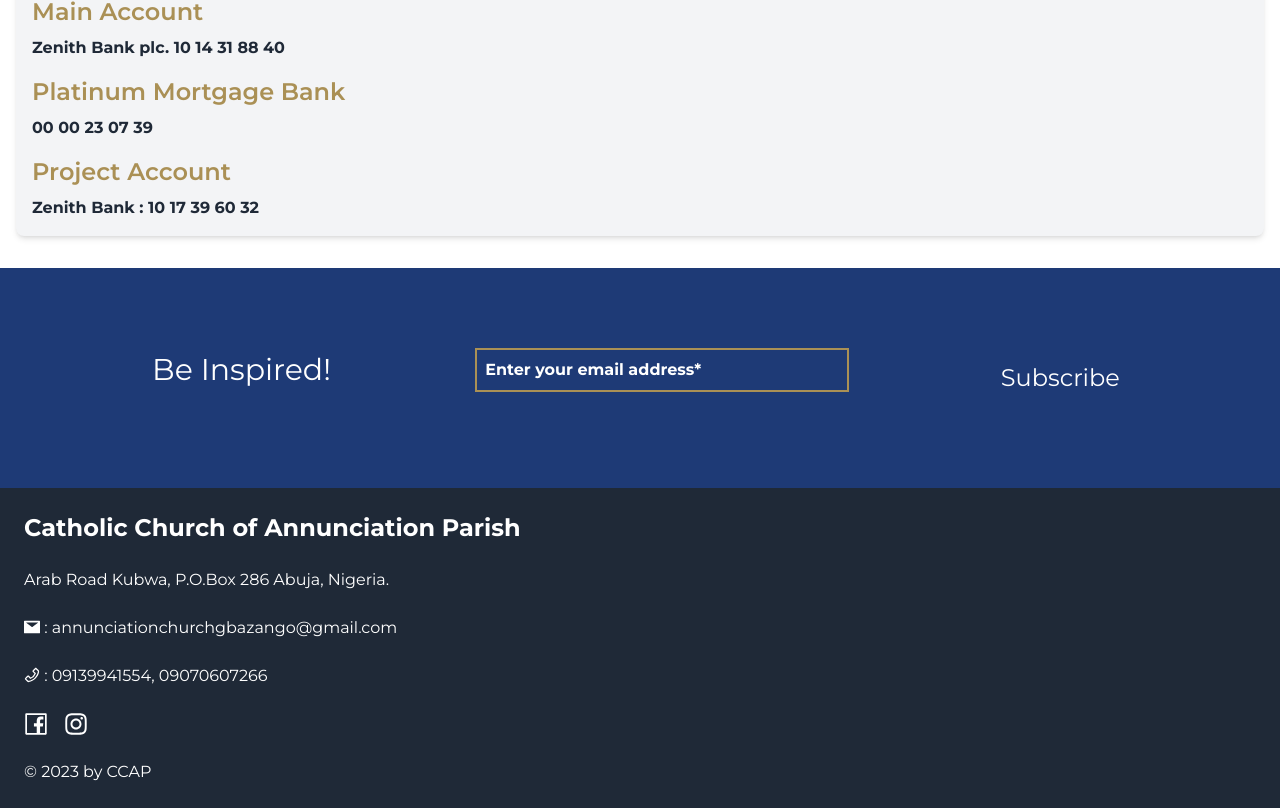
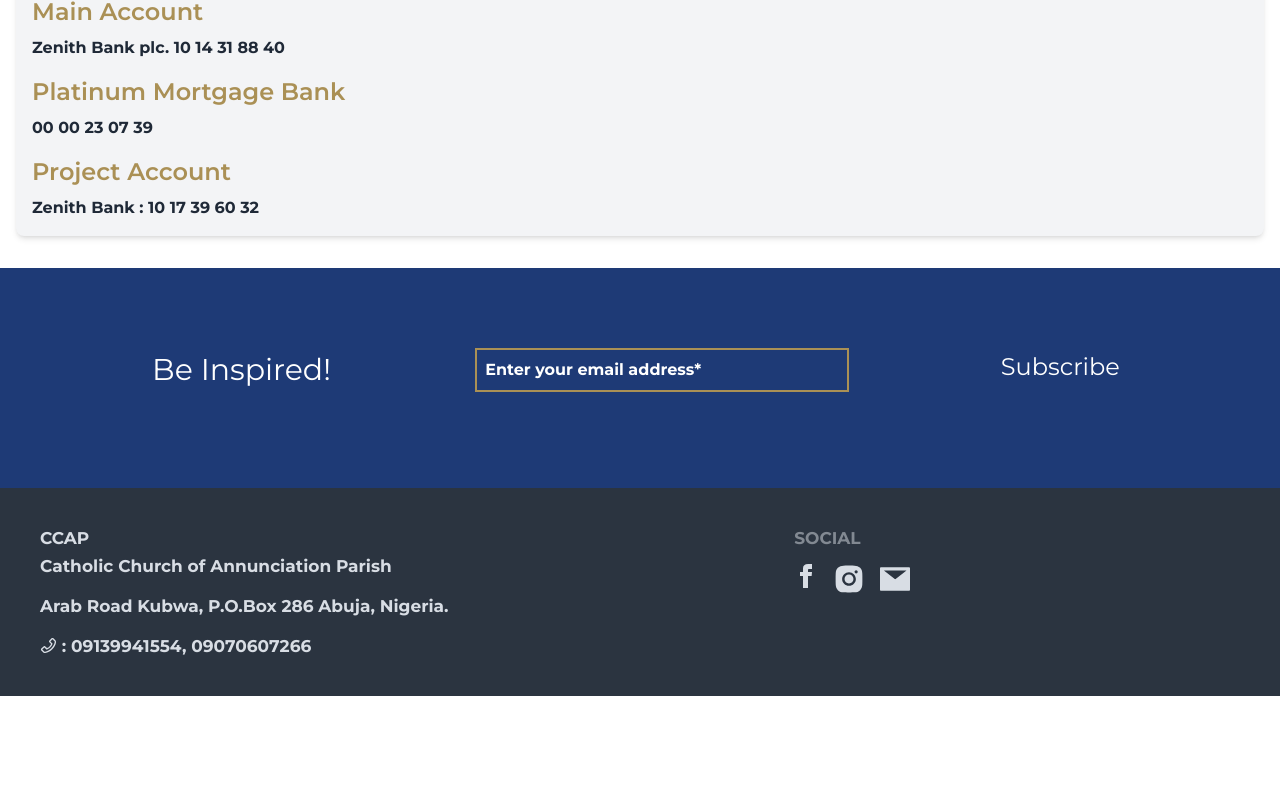
Before and after one commit to davidabuu/church-website, a Next.js app: page /donations in a window 1280 px wide. Shown: the part 488-1296 px from the top of the page. After the commit the page ends 1184 px from the top, so only its background shows below. Built offline with nearby package versions, Linux system fonts and the light colour scheme.

Commit message:
UI better

```diff
--- a/src/app/page.tsx
+++ b/src/app/page.tsx
@@ -24,7 +24,7 @@ const Page = () => {
 
       <Donations />
       <Subscribe />
-      {/* <Footer />  */}
+      <Footer />
     </div>
   );
 };
--- a/src/components/Footer.tsx
+++ b/src/components/Footer.tsx
@@ -1,37 +1,86 @@
-import {
-  FacebookOutlined,
-  InstagramOutlined,
-  MailFilled,
-  PhoneOutlined,
-} from "@ant-design/icons";
+// import {
+//   FacebookOutlined,
+//   InstagramOutlined,
+//   MailFilled,
+//   PhoneOutlined,
+// } from "@ant-design/icons";
+// import React from "react";
+
+// const Footer = () => {
+//   return (
+//     <div className="bg-gray-800 p-6">
+//       <div className="container mx-auto text-white">
+//         <h2 className="text-2xl font-bold">
+//           Catholic Church of Annunciation Parish
+//         </h2>
+//         <br></br>
+//         <p>Arab Road Kubwa, P.O.Box 286 Abuja, Nigeria.</p>
+//         <br></br>
+//         <p>
+//           <MailFilled /> : annunciationchurchgbazango@gmail.com
+//         </p>
+//         <br></br>
+//         <p>
+//           <PhoneOutlined /> : 09139941554, 09070607266
+//         </p>
+//         <br></br>
+//         <div className="flex items-center space-x-4">
+//           <FacebookOutlined className="text-2xl" />
+//           <InstagramOutlined className="text-2xl" />
+//         </div>
+//         <br></br>
+//         <p>&copy; {new Date().getFullYear()} by CCAP</p>
+//       </div>
+//     </div>
+//   );
+// };
+
+// export default Footer;
+import { InstagramFilled, MailFilled, PhoneOutlined } from "@ant-design/icons";
 import React from "react";
 
 const Footer = () => {
   return (
-    <div className="bg-gray-800 p-6">
-      <div className="container mx-auto text-white">
-        <h2 className="text-2xl font-bold">
+    <footer className="footer font-bold text-[17px] p-10 bg-neutral text-neutral-content">
+      <aside>
+        CCAP
+        <p>
           Catholic Church of Annunciation Parish
-        </h2>
-        <br></br>
-        <p>Arab Road Kubwa, P.O.Box 286 Abuja, Nigeria.</p>
-        <br></br>
-        <p>
-          <MailFilled /> : annunciationchurchgbazango@gmail.com
-        </p>
-        <br></br>
-        <p>
+          <br />
+          <br></br>
+          Arab Road Kubwa, P.O.Box 286 Abuja, Nigeria.
+          <br></br>
+          <br />
           <PhoneOutlined /> : 09139941554, 09070607266
         </p>
-        <br></br>
-        <div className="flex items-center space-x-4">
-          <FacebookOutlined className="text-2xl" />
-          <InstagramOutlined className="text-2xl" />
+      </aside>
+      <nav>
+        <header className="footer-title">Social</header>
+        <div className="grid grid-flow-col gap-4">
+          <a
+            href="https://www.facebook.com/annunciationparishkubwa/"
+            className="cursor-pointer"
+          >
+            <svg
+              xmlns="http://www.w3.org/2000/svg"
+              width="24"
+              height="24"
+              viewBox="0 0 24 24"
+              className="fill-current"
+            >
+              <path d="M9 8h-3v4h3v12h5v-12h3.642l.358-4h-4v-1.667c0-.955.192-1.333 1.115-1.333h2.885v-5h-3.808c-3.596 0-5.192 1.583-5.192 4.615v3.385z"></path>
+            </svg>
+          </a>
+
+          <a href="https://www.instagram.com/annunciation_kubwa/" className="cursor-pointer">
+            <InstagramFilled style={{ fontSize: "30px" }} />
+          </a>
+          <a href={`mailto:info@annunciationparishkubwa.com`} className="cursor-pointer">
+      <MailFilled style={{ fontSize: "30px" }} />
+    </a>
         </div>
-        <br></br>
-        <p>&copy; {new Date().getFullYear()} by CCAP</p>
-      </div>
-    </div>
+      </nav>
+    </footer>
   );
 };
 
--- a/src/components/Navbar.tsx
+++ b/src/components/Navbar.tsx
@@ -1,9 +1,7 @@
 import {
   MenuOutlined,
   PlusSquareFilled,
-  PlusCircleFilled,
-  DropboxOutlined,
-  DownOutlined,
+
   CaretDownFilled,
 } from "@ant-design/icons";
 import React, { useState, useEffect } from "react";
--- a/src/components/PiousSocieties.tsx
+++ b/src/components/PiousSocieties.tsx
@@ -1,8 +1,12 @@
-import React from "react";
+import React, { useState, useEffect } from "react";
 import LandingDiv from "./LandingDiv";
-import { Table } from "antd";
+import { Table, Spin, Input } from "antd";
 
 const PiousSocieties = () => {
+  const [data, setData] = useState<SocietyMeetings[]>([]);
+  const [searchText, setSearchText] = useState<string>("");
+  const [filteredData, setFilteredData] = useState<SocietyMeetings[]>([]);
+
   interface SocietyMeetings {
     name: string;
     meeting: string;
@@ -84,6 +88,24 @@ const PiousSocieties = () => {
     },
   ];
 
+  useEffect(() => {
+    // Simulate a 2-second loading delay
+
+    setData(societyMeetings);
+  }, []);
+
+  useEffect(() => {
+    // Filter data based on search text
+    if (searchText) {
+      const filtered = data.filter((item: any) =>
+        item.name.toLowerCase().includes(searchText.toLowerCase())
+      );
+      setFilteredData(filtered);
+    } else {
+      setFilteredData(data);
+    }
+  }, [searchText, data]);
+
   return (
     <div>
       <LandingDiv
@@ -91,11 +113,21 @@ const PiousSocieties = () => {
         backgroundImageSrc="/pic13.png"
       />
       <div className="centeredTable">
-        <Table
-          dataSource={societyMeetings}
-          columns={columns}
-          pagination={{ pageSize: 10 }} // You can adjust the page size as needed
-        />
+        <div>
+          <br></br>
+          <Input
+            className="mx-4"
+            placeholder="Search Societies"
+            value={searchText}
+            onChange={(e) => setSearchText(e.target.value)}
+            style={{ width: "100%", maxWidth: "300px", marginBottom: "10px" }}
+          />
+          <Table
+            dataSource={filteredData}
+            columns={columns}
+            pagination={{ pageSize: 10 }}
+          />
+        </div>
       </div>
     </div>
   );
--- a/src/components/Subscribe.tsx
+++ b/src/components/Subscribe.tsx
@@ -2,15 +2,15 @@ import React from "react";
 
 const Subscribe = () => {
   return (
-    <form className="flex flex-col md:flex-row items-center  justify-around bg-[#1e3a76] p-20 text-white">
+    <form className="flex flex-col lg:flex-row items-center  justify-around bg-[#1e3a76] p-20 text-white">
       <h2 className="text-3xl mb-4">Be Inspired!</h2>
       <input
-        className="border-2 placeholder:text-white placeholder:font-bold p-2 mb-4 bg-[#1e3a76] outline-none border-[#aa9055] w-[100%]  md:w-96 lg:w-1/2 xl:w-1/3"
+        className="border-2 placeholder:text-white placeholder:font-bold p-2 mb-4 bg-[#1e3a76] outline-none border-[#aa9055] w-[110%]  md:w-72 lg:w-1/2 xl:w-1/3"
         type="email"
         required
         placeholder="Enter your email address*"
       />
-      <button className="text-2xl cursor-pointer p-2  hover:bg-[#aa9055] hover:text-white transition duration-300 rounded">
+      <button className="text-2xl cursor-pointer p-2  hover:bg-[#aa9055] hover:text-white transition translate-y-[-11px] duration-300 rounded">
         Subscribe
       </button>
     </form>
```
